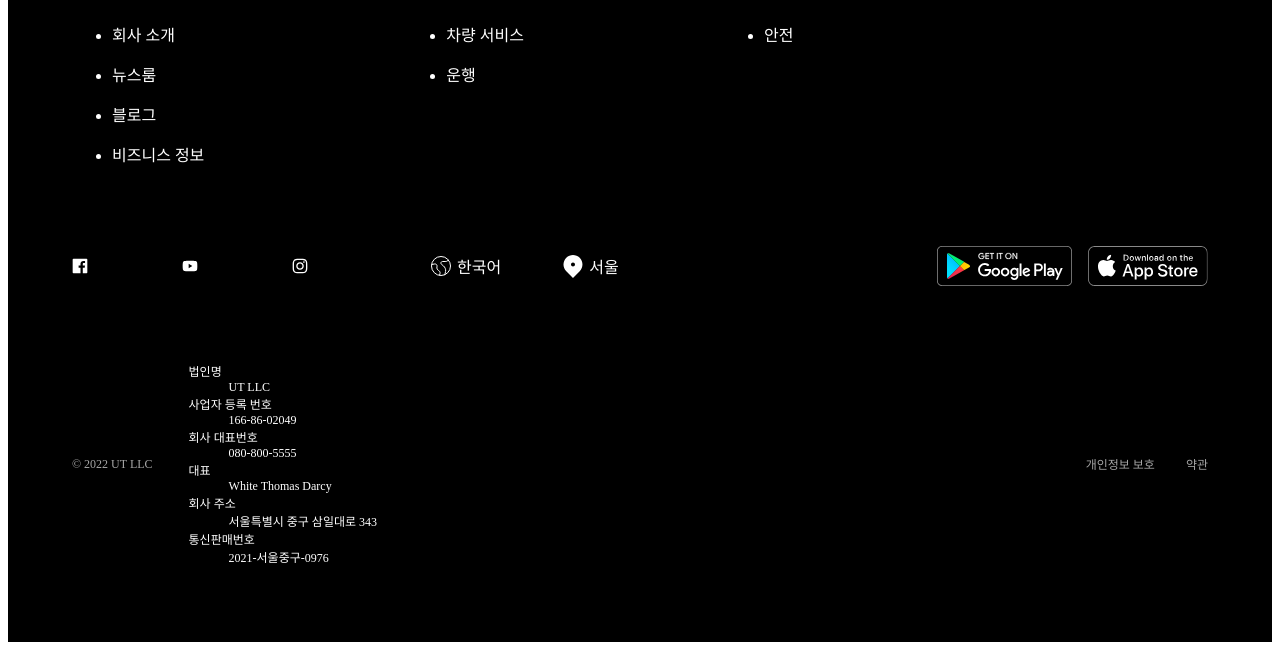
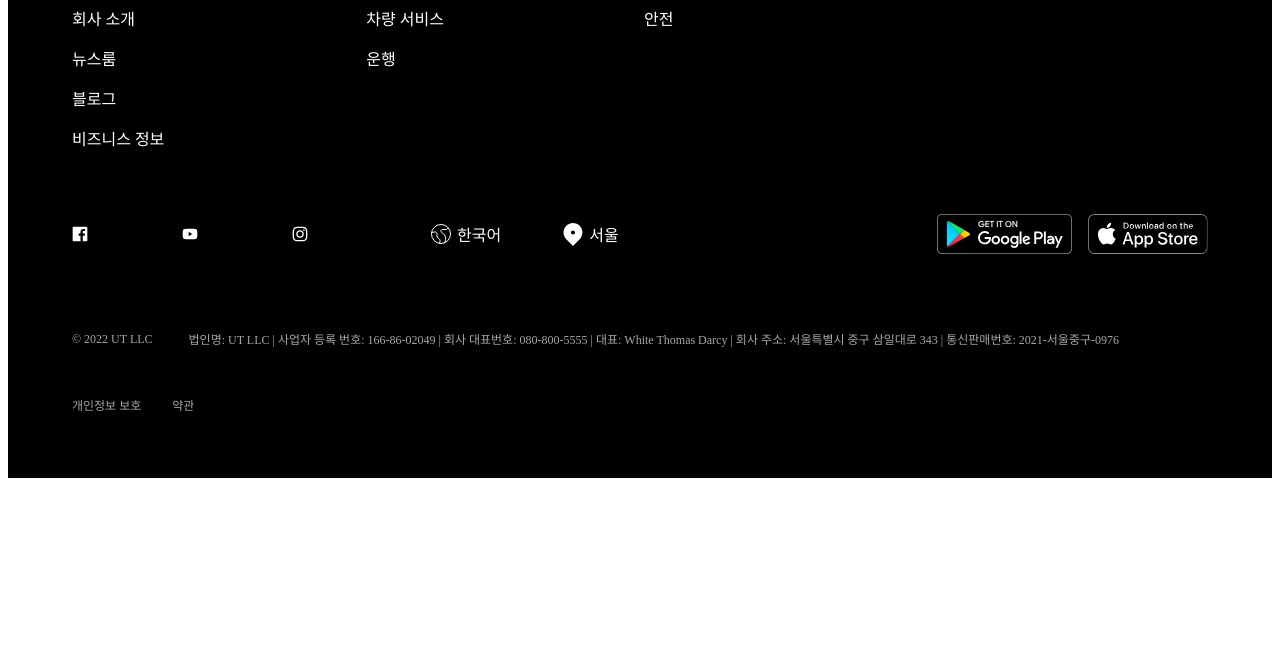
Before and after one commit to FRONTENDBOOTCAMP-17th/Pride, a website built with Vite: page src/footer.html in a window 1280 px wide. Shown: the part 312-962 px from the top of the page. After the commit the page ends 800 px from the top, so only its background shows below. Built offline with nearby package versions, Linux system fonts and the light colour scheme; a web font is replaced by a local one.

Commit message:
Design: 테이블 형태 css 구조 변경

```diff
--- a/src/css/footer.css
+++ b/src/css/footer.css
@@ -49,6 +49,9 @@
 }
 
 .footer {
+  /* 폰트 스타일 */
+  font-family: 'Pretendard Variable';
+
   display: flex;
   flex-flow: nowrap column;
   gap: var(--spacing-64);
@@ -89,11 +92,17 @@
     .footer-cols1,
     .footer-cols2,
     .footer-cols3 {
+      margin: 0;
+      padding: 0;
+
       display: flex;
       flex-flow: nowrap column;
       gap: 16px;
       h2 {
         margin-block: var(--spacing-20);
+      }
+      li{
+        list-style: none;
       }
     }
     @media (width >= 1136px) {
@@ -171,10 +180,28 @@
       align-items: center;
       gap: var(--spacing-36);
       p {
+        font-style:normal;
         color: #a6a6a6;
       }
       .footer-corp-content1 {
         white-space: nowrap;
+      }
+      .footer-corp-content2{
+        color: #a6a6a6;
+
+        dt, dd{
+          display: inline;
+          margin: 0;
+        }
+        & dt::after{
+          content: ": ";
+        }
+        & dd::after{
+          content: " | ";
+        }
+        & dd:last-child::after{
+          content: "";
+        }
       }
     }
     .footer-policy {
@@ -185,6 +212,7 @@
         color: #a6a6a6;
       }
     }
+
     @media (width >= 1136px) {
       flex-flow: wrap row;
       align-items: center;
```
